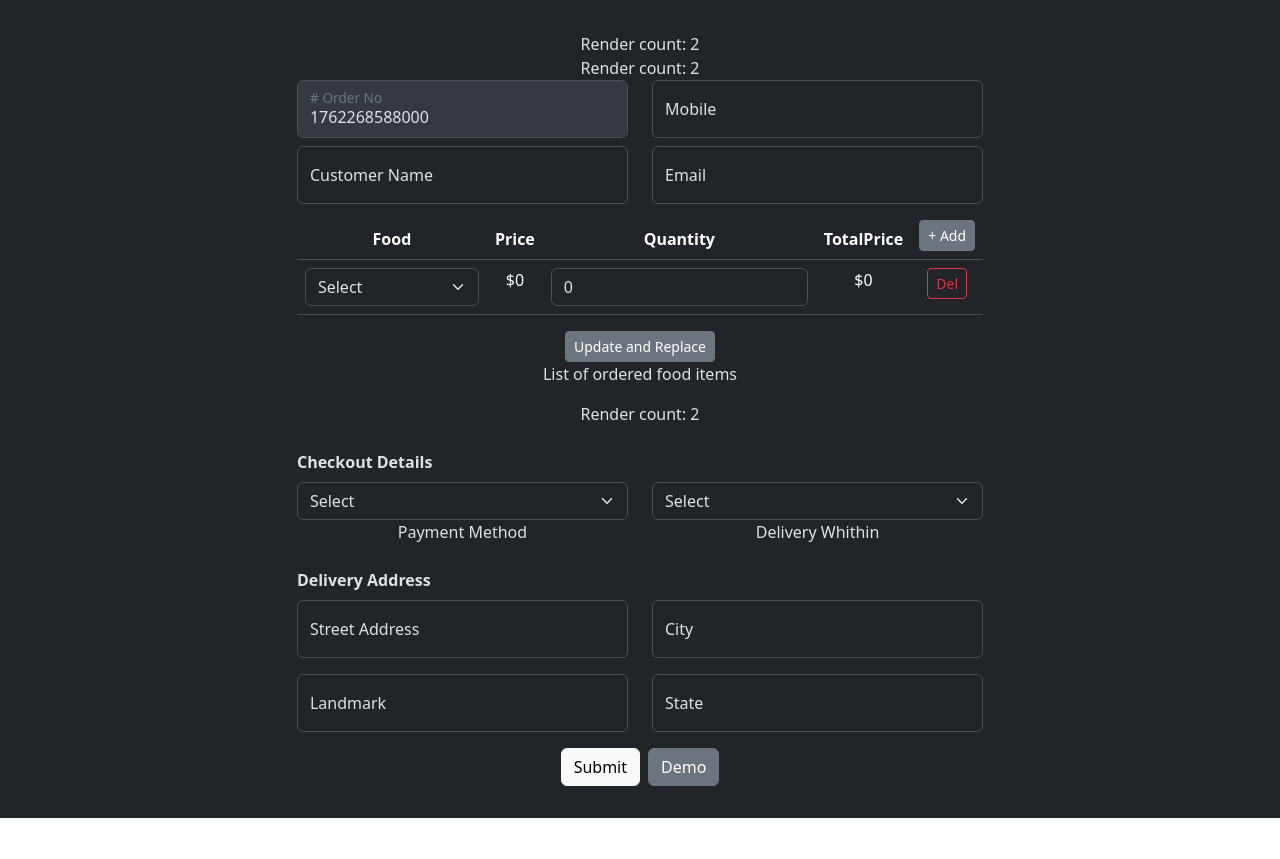
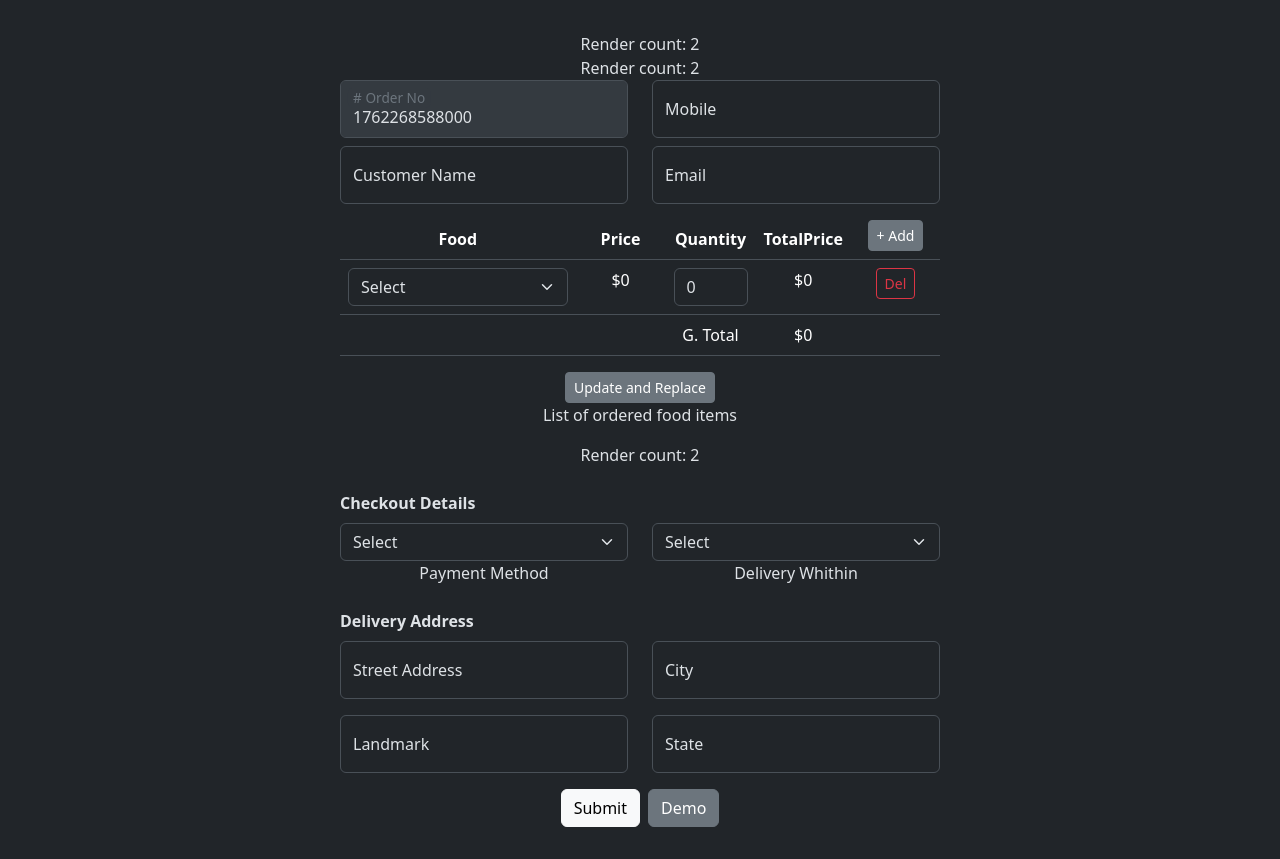
Before and after one commit to Hector-MuMo/react-hook-form-practice, a React (Vite) app: page / in a window 1280 px wide. Before the commit the page ends 818 px from the top, so only its background shows below. Built offline with nearby package versions, Linux system fonts and the light colour scheme.

Commit message:
calculate the grand total of the order with setValue

```diff
--- a/src/index.css
+++ b/src/index.css
@@ -73,3 +73,12 @@ button:focus-visible {
   font-size: .875rem;
   color: #ea868f
 }
+
+#foodItems {
+  max-width: 600px;
+  min-width: 600px;
+}
+
+#foodItems thead tr th:not(:first-child):not(:last-child) {
+  width: 15%;
+}
--- a/src/pages/FoodDelivery/Components/OrderedFoodItems.tsx
+++ b/src/pages/FoodDelivery/Components/OrderedFoodItems.tsx
@@ -1,4 +1,9 @@
-import { useFieldArray, useFormContext, useFormState, useWatch } from "react-hook-form";
+import {
+  useFieldArray,
+  useFormContext,
+  useFormState,
+  useWatch,
+} from "react-hook-form";
 import type {
   FoodType,
   OrderedFoodItemType,
@@ -13,8 +18,13 @@ import { roundTo2DecimalPoint } from "../../../utils";
 export default function OrderedFoodItems() {
   const [foodList, setFoodList] = useState<FoodType[]>();
   const [foodOptions, setFoodOptions] = useState<SelectOptions[]>([]);
-  const { register, getValues, setValue } = useFormContext<{ foodItems: OrderedFoodItemType[] }>();
-  useWatch<{foodItems: OrderedFoodItemType[]}>({name: "foodItems"})
+  const { register, getValues, setValue } = useFormContext<
+    { gTotal: number } & { foodItems: OrderedFoodItemType[] }
+  >();
+  const selectedFoodItems: OrderedFoodItemType[] = useWatch({
+    name: "foodItems",
+  });
+  useWatch({ name: ["gTotal"] as const });
 
   const { errors } = useFormState<{ foodItems: OrderedFoodItemType[] }>({
     name: "foodItems",
@@ -60,22 +70,42 @@ export default function OrderedFoodItems() {
     remove(index);
   };
 
-  const onFoodChange = (e: ChangeEvent<HTMLSelectElement>, rowIndex: number) => {
+  const onFoodChange = (
+    e: ChangeEvent<HTMLSelectElement>,
+    rowIndex: number
+  ) => {
     const foodId = parseInt(e.target.value);
-    let price: number
-    if(foodId === 0) price = 0
-    else price = foodList?.find(x => x.foodId === foodId)?.price || 0
+    let price: number;
+    if (foodId === 0) price = 0;
+    else price = foodList?.find((x) => x.foodId === foodId)?.price || 0;
 
     setValue(`foodItems.${rowIndex}.price`, price);
     updateRowTotalPrice(rowIndex);
-  }
+  };
 
   const updateRowTotalPrice = (rowIndex: number) => {
     const { price, quantity } = getValues(`foodItems.${rowIndex}`);
     let totalPrice = 0;
-    if(quantity && quantity > 0) totalPrice = price * quantity;
-    setValue(`foodItems.${rowIndex}.totalPrice`, roundTo2DecimalPoint(totalPrice));
-  }
+    if (quantity && quantity > 0) totalPrice = price * quantity;
+    setValue(
+      `foodItems.${rowIndex}.totalPrice`,
+      roundTo2DecimalPoint(totalPrice)
+    );
+  };
+
+  const updateGTotal = () => {
+    let gTotal = 0;
+    if (selectedFoodItems && selectedFoodItems.length > 0)
+      gTotal = selectedFoodItems.reduce(
+        (sum, curr) => sum + curr.totalPrice,
+        0
+      );
+    setValue("gTotal", roundTo2DecimalPoint(gTotal));
+  };
+
+  useEffect(() => {
+    updateGTotal();
+  }, [selectedFoodItems]);
 
   useEffect(() => {
     const tempList: FoodType[] = getFoodItems();
@@ -84,12 +114,12 @@ export default function OrderedFoodItems() {
       text: x.name,
     }));
     setFoodList(tempList);
-    setFoodOptions([{value: 0, text: "Select"}, ...tempOptions]);
+    setFoodOptions([{ value: 0, text: "Select" }, ...tempOptions]);
   }, []);
 
   return (
     <>
-      <table className="table table-borderless-table-hover">
+      <table id="foodItems" className="table table-borderless-table-hover">
         <thead>
           <tr>
             <th>Food</th>
@@ -114,9 +144,9 @@ export default function OrderedFoodItems() {
                     valueAsNumber: true,
                     min: {
                       value: 1,
-                      message: "Select food"
+                      message: "Select food",
                     },
-                    onChange: (e) => onFoodChange(e, index)
+                    onChange: (e) => onFoodChange(e, index),
                   })}
                 />
               </td>
@@ -131,9 +161,9 @@ export default function OrderedFoodItems() {
                     required: "<1",
                     min: {
                       value: 1,
-                      message: "<1"
+                      message: "<1",
                     },
-                    onChange: () => updateRowTotalPrice(index)
+                    onChange: () => updateRowTotalPrice(index),
                   })}
                 />
               </td>
@@ -149,8 +179,16 @@ export default function OrderedFoodItems() {
             </tr>
           ))}
         </tbody>
-        {errors.foodItems?.root && (
-          <tfoot>
+        <tfoot>
+          {fields && fields.length > 0 && (
+            <tr className="border-top">
+              <td colSpan={2}></td>
+              <td>G. Total</td>
+              <td>{"$" + getValues("gTotal")}</td>
+              <td></td>
+            </tr>
+          )}
+          {errors.foodItems?.root && (
             <tr>
               <td colSpan={5}>
                 <span className="error-feedback">
@@ -158,8 +196,8 @@ export default function OrderedFoodItems() {
                 </span>
               </td>
             </tr>
-          </tfoot>
-        )}
+          )}
+        </tfoot>
       </table>
       {fields.length >= 4 && (
         <button className="btn btn-sm btn-secondary" onClick={onSwapAndMove}>
--- a/src/pages/FoodDelivery/FoodDeliveryForm.tsx
+++ b/src/pages/FoodDelivery/FoodDeliveryForm.tsx
@@ -29,6 +29,7 @@ export const FoodDeliveryForm = () => {
         customerName: "",
         mobile: "",
         paymentMethod: "",
+        gTotal: 0,
         deliveryIn: 0,
         foodItems: [{ foodId: 0, price: 0, quantity: 0, totalPrice: 0 }],
         address: {
@@ -40,7 +41,7 @@ export const FoodDeliveryForm = () => {
       },
     });
 
-  const { handleSubmit, control, setValue, getValues } = methods;
+  const { handleSubmit, control, /*setValue, getValues*/ } = methods;
 
   const onSubmit = (formData: FoodDeliveryFormType) => {
     console.log("form data", formData);
--- a/src/types/index.ts
+++ b/src/types/index.ts
@@ -15,6 +15,7 @@ export interface FoodDeliveryMasterType {
   email: string;
   customerName: string;
   mobile: string;
+  gTotal: number;
 }
 
 export type OrderedFoodItemType = {
```
